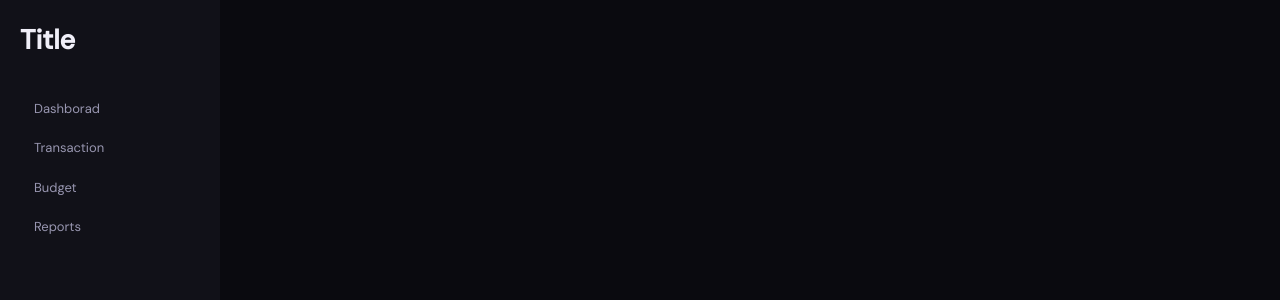
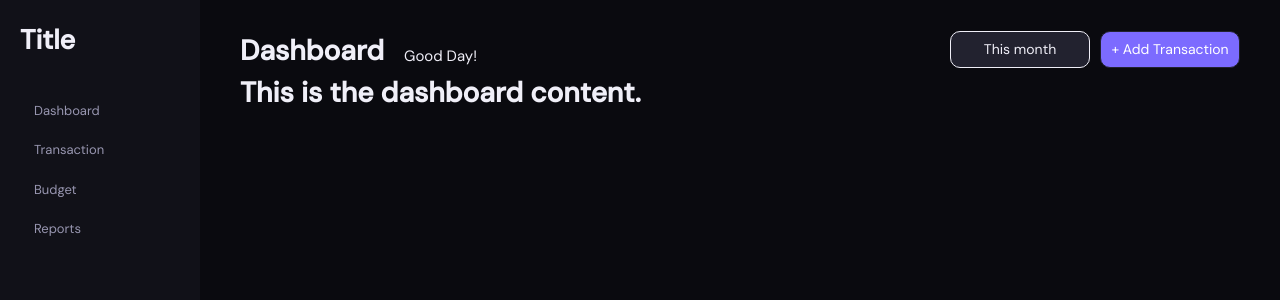
Before and after one commit to nathanielpanis31/Kita, a React (Vite) app in the folder kita-web/: page / in a window 1280 px wide. Shown: the top 300 px of the page. Built offline with nearby package versions, Linux system fonts and the light colour scheme.

Commit message:
side bar

```diff
--- a/kita-web/package.json
+++ b/kita-web/package.json
@@ -11,7 +11,8 @@
   },
   "dependencies": {
     "react": "^19.2.4",
-    "react-dom": "^19.2.4"
+    "react-dom": "^19.2.4",
+    "react-router-dom": "^7.14.0"
   },
   "devDependencies": {
     "@eslint/js": "^9.39.4",
--- a/kita-web/src/App.jsx
+++ b/kita-web/src/App.jsx
@@ -1,3 +1,4 @@
+import { BrowserRouter, Routes, Route } from 'react-router-dom'
 import SideBar from "./components/side-bar.jsx"
 import Dashboard from "./page/dashboard.jsx"
 import Transaction from "./page/transaction.jsx"
@@ -5,10 +6,20 @@ import Budget from "./page/budget.jsx"
 import Reports from "./page/report.jsx"
 
 function App() {
+    return (
+        <BrowserRouter>
+        <main className="mainContent">
+            <SideBar></SideBar>
 
-
-    return (
-        <SideBar></SideBar>
+                <Routes>
+                    <Route path="/" element={<Dashboard />} />
+                    <Route path="/dashboard" element={<Dashboard />} />
+                    <Route path="/transaction" element={<Transaction />} />
+                    <Route path="/budget" element={<Budget />} />
+                    <Route path="/reports" element={<Reports />} />
+                </Routes>
+            </main>
+        </BrowserRouter>
     )
 }
 
--- a/kita-web/src/components/side-bar.jsx
+++ b/kita-web/src/components/side-bar.jsx
@@ -1,19 +1,20 @@
 import "../template/components-css/side-bar.css"
+import { Link } from 'react-router-dom'
 
-function SideBar() {
+function SideBar({children}) {
 
     return (
 
-        <div class="sideBar">
+        <div className="sideBar">
             <div class="sideBarHeadings">
                 <h2>Title</h2>
             </div>
 
-                <ul class="btnNavigation">
-                    <li><a href="../page/dashboard.jsx">Dashborad</a></li>
-                    <li><a href="../page/transaction.jsx">Transaction</a></li>
-                    <li><a href="../page/budget.jsx">Budget</a></li>
-                    <li><a href="../page/report.jsx">Reports</a></li>
+                <ul className="btnNavigation">
+                    <li><Link to="/dashboard">Dashboard</Link></li>
+                    <li><Link to="/transaction">Transaction</Link></li>
+                    <li><Link to="/budget">Budget</Link></li>
+                    <li><Link to="/reports">Reports</Link></li>
                 </ul>
         </div>
 
--- a/kita-web/src/index.css
+++ b/kita-web/src/index.css
@@ -82,7 +82,13 @@ input, button, textarea, select {
   to   { opacity: 1; transform: translateY(0); }
 }
 
+.mainContent {
+  display: flex;
+  flex-direction: row;
+  min-height: 100vh;
+  min-width: 100vw;
+}
+
 .dashboard {
-  margin-left: 200px;
   color: var(--text);
 }
--- a/kita-web/src/page/dashboard.jsx
+++ b/kita-web/src/page/dashboard.jsx
@@ -4,7 +4,26 @@ function Dashboard() {
   return (
 
     <div className="dashboard">
-        <h1>Dashboard Page</h1>
+
+      {/* Dashboard Heading */}
+      <div className="dashboard-heading">
+
+        <div className="left-heading">
+          <h1>Dashboard</h1>
+          <p>Good Day!</p>
+        </div>
+
+        <div className="right-heading">
+          <button type="button" className="month">This month</button>
+          <button type="button" className="add-transaction"> + Add Transaction</button>
+        </div>
+
+      </div>
+
+      {/* Dashboard Content */}
+      <div className="dashboard-body">
+        <h1>This is the dashboard content.</h1>
+      </div>
     </div>
 
   )
--- a/kita-web/src/template/components-css/side-bar.css
+++ b/kita-web/src/template/components-css/side-bar.css
@@ -1,11 +1,12 @@
-.sideBar{
-    display: flex;
-    flex-direction: column;
-    height: 100vh;
-    padding-top: 20px;
-    background-color: #111118;
-    width: 17.2vw;
-    gap: 28px;
+.sideBar {
+  width: 200px;
+  min-height: 100vh;
+  background-color: var(--bg2);
+  display: flex;
+  flex-direction: column;
+  padding-top: 20px;
+  gap: 30px;
+  flex-shrink: 0; /* prevents sidebar from shrinking */
 }
 
 .sideBarHeadings{
@@ -19,7 +20,7 @@
     flex-direction: column;
     font-size: 13px;
     margin-left: 9px;
-    margin-right: 0px;
+    margin-right: 9px;
 }
 
 .btnNavigation a {
--- a/kita-web/src/template/page-css/dashboard.css
+++ b/kita-web/src/template/page-css/dashboard.css
@@ -0,0 +1,49 @@
+.dashboard{
+    margin: 30px 40px;
+    flex: 1;
+}
+
+.dashboard-heading{
+    display: flex;
+    flex-direction: row;
+    justify-content: space-between;
+}
+
+.left-heading{
+    display: flex;
+    flex-direction: row;
+    align-items: end;
+    gap: 20px;
+}
+
+.left-heading p{
+    font-size: 15px;
+    padding-bottom: 4.5px;
+}
+
+.right-heading{
+    display: flex;
+    flex-direction: row;
+    align-items: end;
+    gap: 10px;
+    font-size: 14px;
+    padding-bottom: 4.5px;
+}
+
+.right-heading button{
+    width: 140px;
+    height: 37px;
+    border-radius: 10px;
+}
+
+.month {
+    background-color: var(--bg4);
+    color: var(--text);
+    border: 0.5px solid var(--text);
+}
+
+.add-transaction {
+    background-color: var(--accent);
+    color: white;
+    border: 0.5px solid var(--bg4);
+}
```
Also changed, not shown: 1 other file (tests, documents, lock files or other folders).
